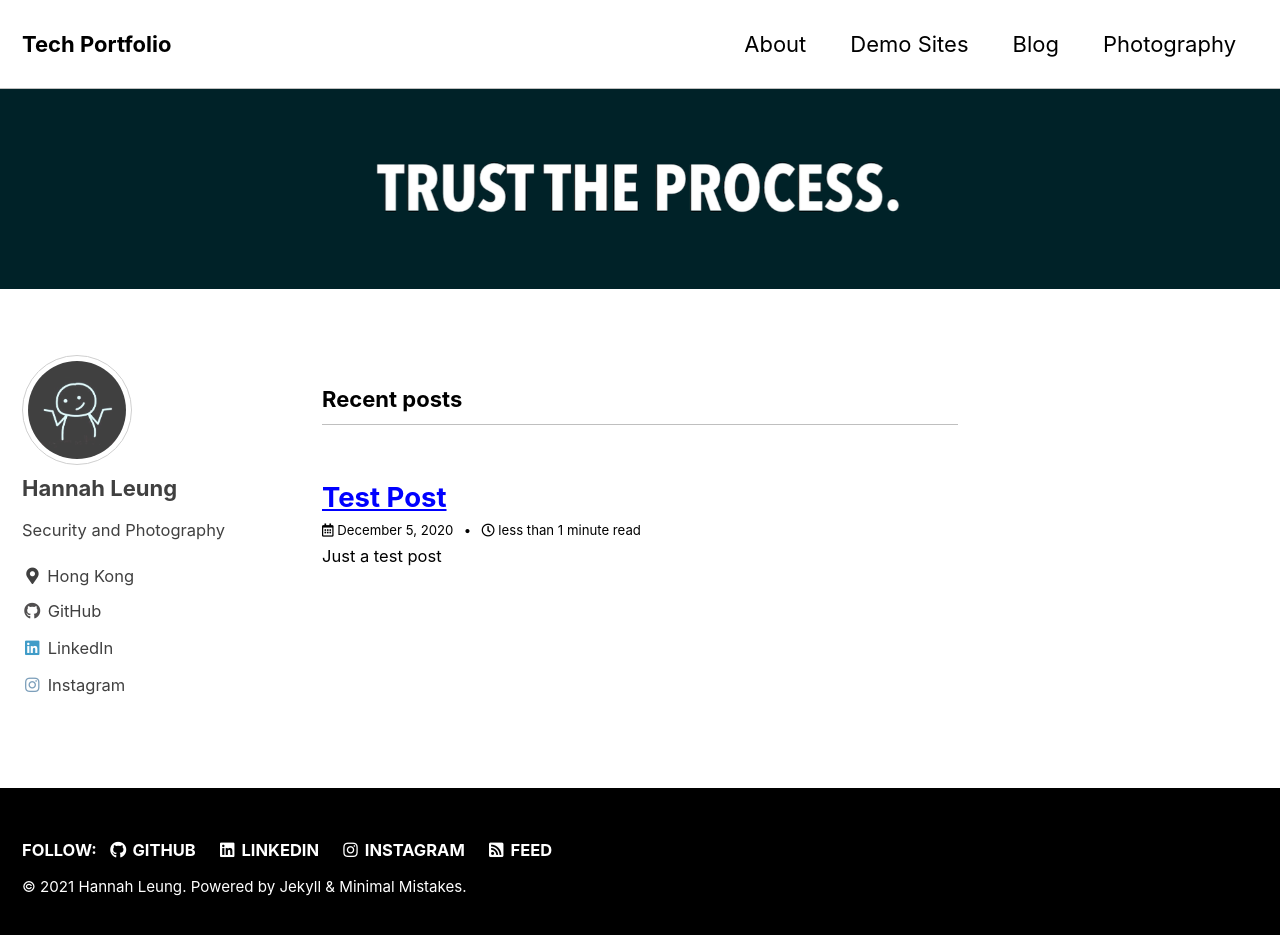
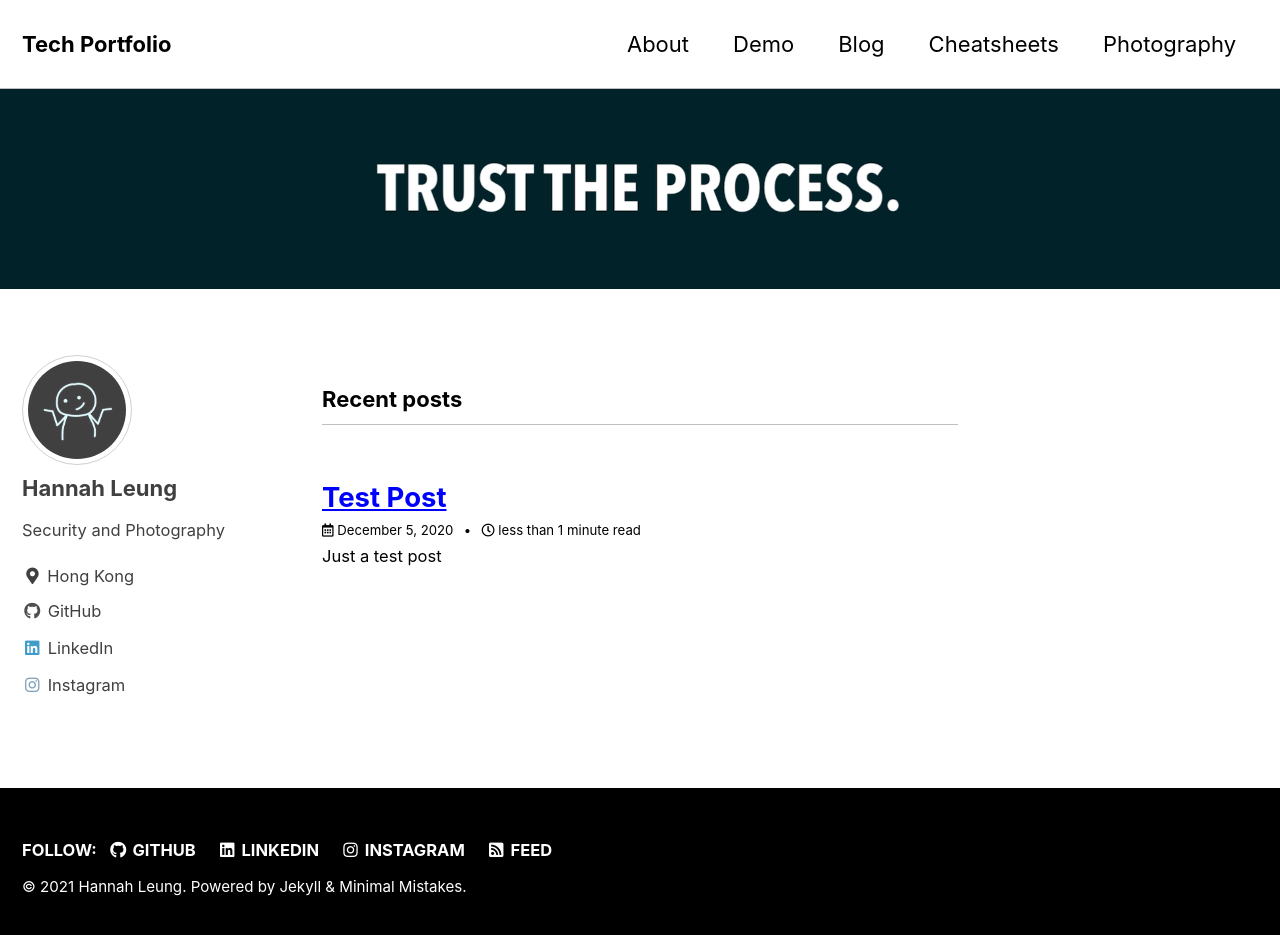
Before and after one commit to hhyleung/hhyleung.github.io, a Jekyll site: the page built from index.html, in a window 1280 px wide and 943 px high. Shown: the top 935 px of the window. Built offline with Jekyll 4.4.1, drawn with Linux system fonts in a browser that asks for light colours; cached includes are drawn as plain includes; the list of posts is cut into pages by our own code.

Commit message:
cheatsheets

```diff
--- a/_data/navigation.yml
+++ b/_data/navigation.yml
@@ -2,9 +2,11 @@
 main:
   - title: "About"
     url: /about
-  - title: "Demo Sites"
+  - title: "Demo"
     url: https://hhyleung.github.io/demo
   - title: "Blog"
     url: /blog
+  - title: "Cheatsheets"
+    url: /cheatsheets
   - title: "Photography"
     url: /photography
```
Also changed, not shown: _pages/cheatsheets.md (added, +5 -0 lines), assets/images/avatar.jpg, 1 other file.
